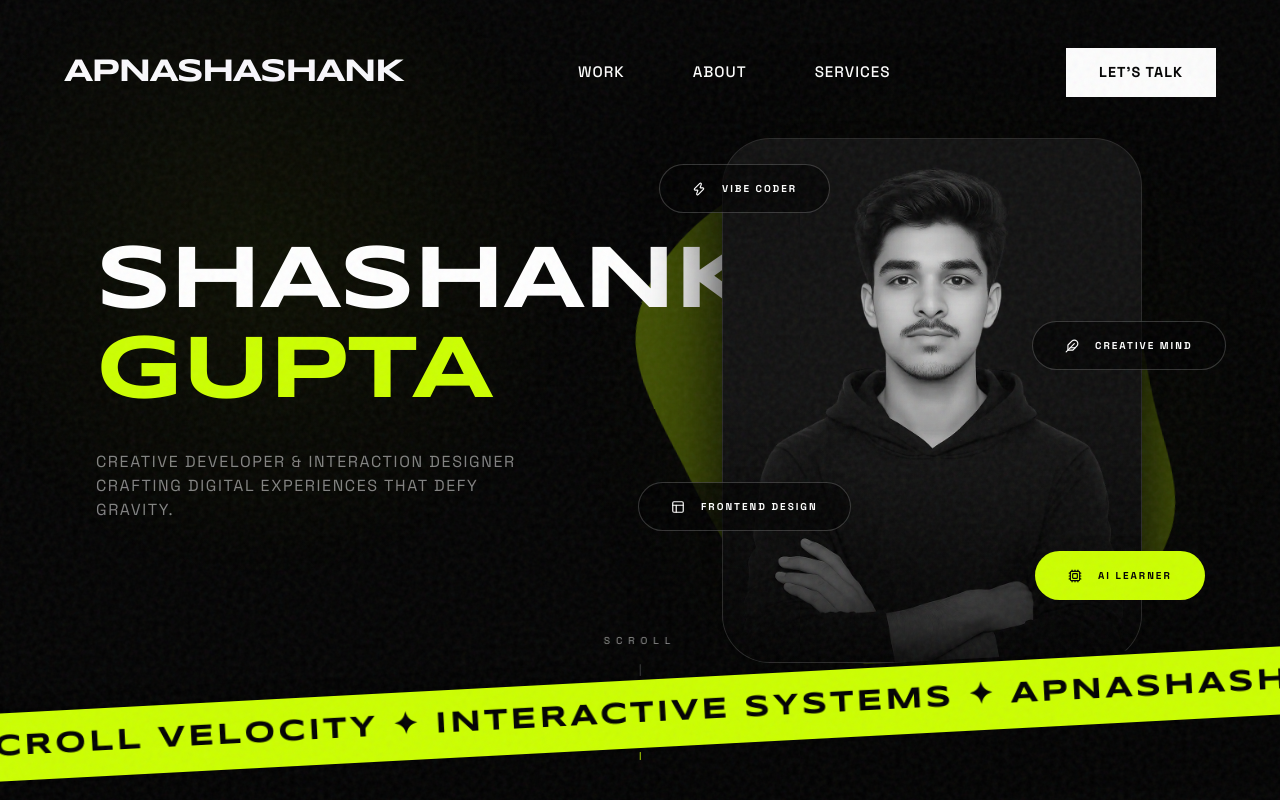
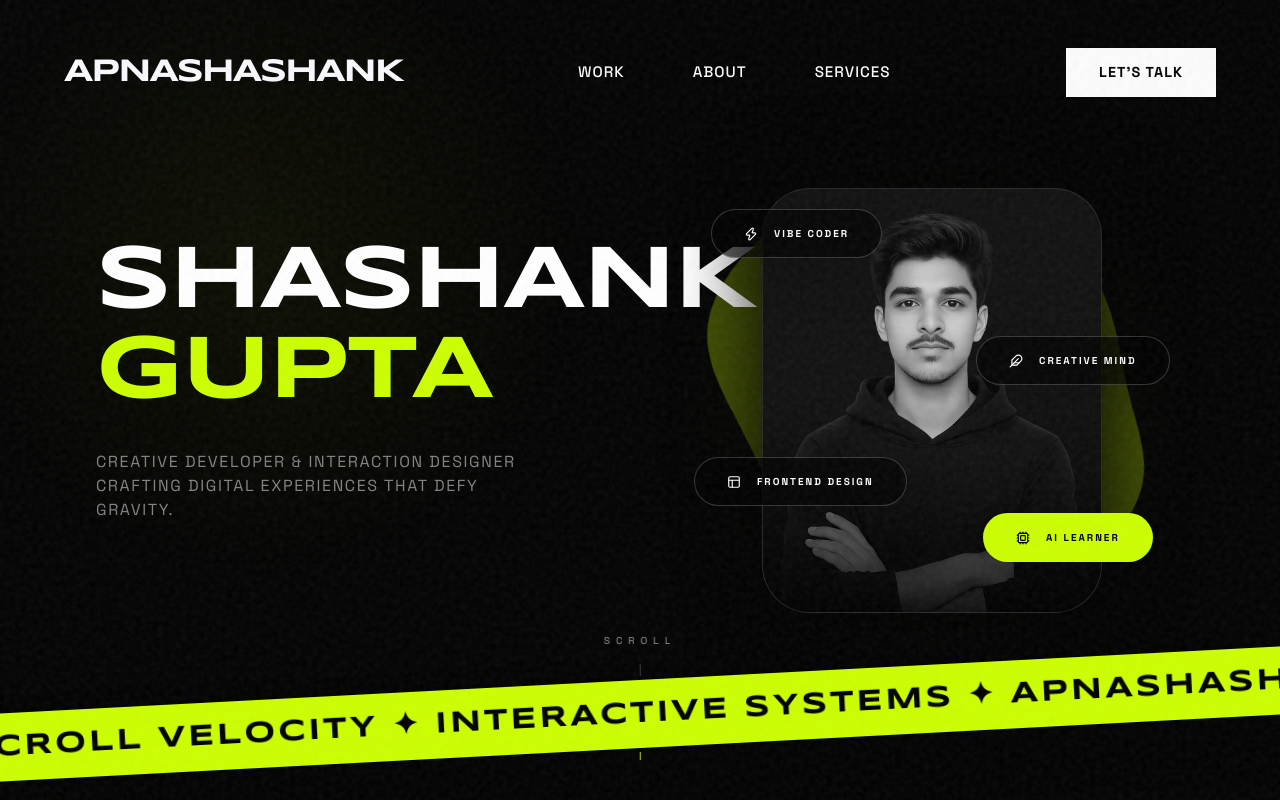
Before and after one commit to ApnaShashank/potfolioui, a Next.js app: page / in a window 1280 px wide. Shown: the top 800 px of the page. Built offline with nearby package versions, Linux system fonts and the light colour scheme.

Commit message:
feat: implement GSAP-powered scroll animations and interactive UI components for the home page

```diff
--- a/app/page.tsx
+++ b/app/page.tsx
@@ -470,10 +470,10 @@ export default function Home() {
                 Crafting digital experiences that defy gravity.
             </p>
           </div>
-          <div className="relative flex justify-center items-center py-20 lg:py-0">
+          <div className="relative flex justify-center items-center py-12 lg:py-0">
             <div className="relative">
                 {/* Central Portrait Layer */}
-                <div className="relative w-[300px] lg:w-[420px] aspect-[4/5] bg-[#111] rounded-[3rem] overflow-hidden group shadow-[0_0_80px_rgba(0,0,0,1)] z-20 border border-white/10">
+                <div className="relative w-[85vw] max-w-[340px] lg:w-[420px] aspect-[4/5] bg-[#111] rounded-[3rem] overflow-hidden group shadow-[0_0_80px_rgba(0,0,0,1)] z-20 border border-white/10">
                   <img
                     src="/main-img.webp"
                     className="w-full h-full object-cover object-top grayscale group-hover:grayscale-0 group-hover:scale-110 transition-all duration-1000 mix-blend-luminosity group-hover:mix-blend-normal"
@@ -483,10 +483,10 @@ export default function Home() {
                 </div>
 
                 {/* Floating Badges Layer - Responsive Scaling and Position */}
-                <FloatingBadge text="Vibe Coder" icon={<Zap size={14}/>} className="top-[5%] -left-[5%] lg:-left-[15%] bg-black/60 text-white border-white/20 backdrop-blur-2xl z-50" />
-                <FloatingBadge text="Creative Mind" icon={<Feather size={14}/>} className="top-[35%] -right-[10%] lg:-right-[20%] bg-black/60 text-white border-white/20 backdrop-blur-2xl z-50" />
-                <FloatingBadge text="Frontend Design" icon={<Layout size={14}/>} className="bottom-[25%] -left-[10%] lg:-left-[20%] bg-black/60 text-white border-white/20 backdrop-blur-2xl z-50" />
-                <FloatingBadge text="AI Learner" icon={<Cpu size={14}/>} className="bottom-[12%] -right-[5%] lg:-right-[15%] bg-accent text-black border-accent/30 backdrop-blur-2xl z-50" />
+                <FloatingBadge text="Vibe Coder" icon={<Zap size={14}/>} className="top-[5%] -left-[2%] lg:-left-[15%] bg-black/60 text-white border-white/20 backdrop-blur-2xl z-50" />
+                <FloatingBadge text="Creative Mind" icon={<Feather size={14}/>} className="top-[35%] -right-[5%] lg:-right-[20%] bg-black/60 text-white border-white/20 backdrop-blur-2xl z-50" />
+                <FloatingBadge text="Frontend Design" icon={<Layout size={14}/>} className="bottom-[25%] -left-[5%] lg:-left-[20%] bg-black/60 text-white border-white/20 backdrop-blur-2xl z-50" />
+                <FloatingBadge text="AI Learner" icon={<Cpu size={14}/>} className="bottom-[12%] -right-[2%] lg:-right-[15%] bg-accent text-black border-accent/30 backdrop-blur-2xl z-50" />
 
                 {/* Dynamic SVG Layer - Optimized (Removed blur, added will-change) */}
                 <div className="absolute w-[180%] h-[180%] -top-[40%] -left-[40%] -z-10 opacity-60 pointer-events-none bg-[radial-gradient(circle,rgba(204,255,0,0.08)_0%,transparent_60%)] rounded-full"></div>
@@ -1148,7 +1148,7 @@ function FooterGroup({ title, links }: { title: string, links: string[] }) {
 
 function FloatingBadge({ text, icon, className }: { text: string, icon: React.ReactNode, className: string }) {
   return (
-    <div className={`hero-badge absolute px-4 lg:px-8 py-2 lg:py-4 rounded-full border flex items-center gap-2 lg:gap-4 font-space font-black text-[8px] lg:text-[10px] uppercase tracking-[0.2em] z-30 shadow-2xl will-change-transform opacity-100 ${className}`}>
+    <div className={`hero-badge absolute px-4 lg:px-8 py-2 lg:py-4 rounded-full border flex items-center gap-2 lg:gap-4 font-space font-black text-[8px] lg:text-[10px] uppercase tracking-[0.2em] z-30 shadow-2xl will-change-transform opacity-100 whitespace-nowrap ${className}`}>
       {icon}
       <span>{text}</span>
     </div>
```
